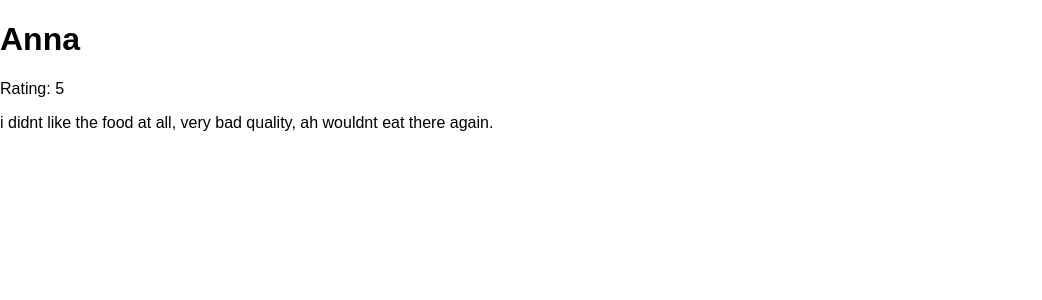
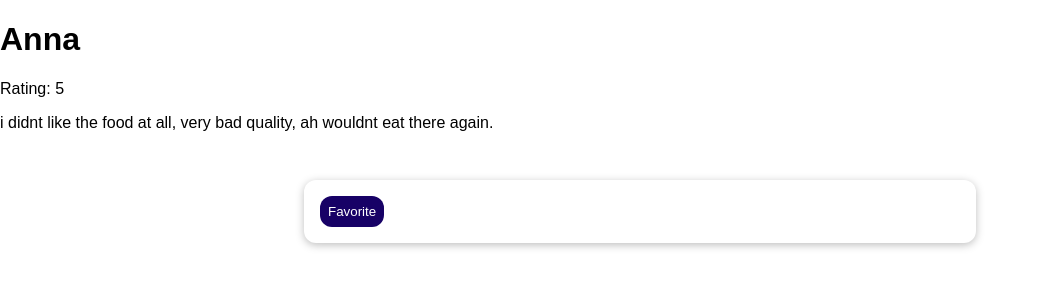
Before and after one commit to AbdallaXO/feedback, a Django app: page /review/3/ in a window 1280 px wide. Shown: the top 300 px of the page, without its empty margins (0-1042 px from the left). Run offline with Django 5.2, Linux system fonts and the light colour scheme; data comes from the database, SQL or seed files in the repository; both versions use the stored data as it was after the commit.

Commit message:
Added some basic sessions

```diff
--- a/feedback/settings.py
+++ b/feedback/settings.py
@@ -128,3 +128,5 @@ DEFAULT_AUTO_FIELD = "django.db.models.BigAutoField"
 MEDIA_ROOT = BASE_DIR / "data"
 
 MEDIA_URL = "/user-media/"
+
+# SESSION_COOKIE_AGE = "set in seconds, 120= 2 mins"
--- a/reviews/models.py
+++ b/reviews/models.py
@@ -12,7 +12,7 @@ class Review(models.Model):
     review_text = models.TextField()
 
     def __str__(self):
-        return f"{self.rating}/5 Review by {self.username}"
+        return f"Review by {self.username}: {self.rating}/5 - {self.review_text[:50]}..."
 
     class Meta:
         verbose_name_plural = "Review's"
--- a/reviews/templates/reviews/single_review.html
+++ b/reviews/templates/reviews/single_review.html
@@ -5,4 +5,13 @@
 <h1>{{review.username}}</h1>
 <p>Rating: {{review.rating}} </p>
 <p>{{review.review_text}}</p>
+{% if is_favorite %}
+<p>This is my favorite!</p>
+{% else %}
+<form action="/reviews/favorite" method="post">
+    {% csrf_token %}
+    <input type="hidden" name="review_id" value="{{review.id}}">
+    <button>Favorite</button>
+</form>
+{% endif %}
 {% endblock %}
--- a/reviews/urls.py
+++ b/reviews/urls.py
@@ -5,8 +5,8 @@ urlpatterns = [
     path("", views.ReviewView.as_view()),
     path("thank-you/", views.ThankYouView.as_view(), name="thank-you"),
     path("reviews", views.ReviewsListView.as_view()),
+    path("reviews/favorite", views.AddFavoriteView.as_view()),
     path("review/<int:pk>/", views.SingleReviewView.as_view(), name="review"),
-    path(
-        "review/update/<int:pk>/", views.UpdateForm.as_view(), name="update_review"
+    path("review/update/<int:pk>/", views.UpdateForm.as_view(), name="update_review"
     ),  # Add this line
 ]
--- a/reviews/views.py
+++ b/reviews/views.py
@@ -2,7 +2,7 @@ from django.shortcuts import render, HttpResponseRedirect
 from django.views import View
 from django.views.generic import TemplateView, ListView, DetailView
 from django.views.generic.edit import CreateView, UpdateView
-from django.urls import reverse_lazy
+from django.urls import reverse, reverse_lazy
 
 
 from .forms import ReviewForm
@@ -44,3 +44,21 @@ class ReviewsListView(ListView):
 class SingleReviewView(DetailView):
     template_name = "reviews/single_review.html"
     model = Review
+
+    def get_context_data(self, **kwargs):
+        context =  super().get_context_data(**kwargs)
+        loaded_review = self.object
+        request = self.request
+        favorite_id = request.session.get('favorite_review')
+        context['is_favorite'] =  favorite_id == str(loaded_review.id)
+        return context
+
+
+class AddFavoriteView(View):
+    def post(self, request):
+         review_id = request.POST['review_id']
+         request.session['favorite_review'] = review_id
+         return HttpResponseRedirect(reverse('review', args=[review_id]))
+
+"""Note, the Review_ID always gets stored as a STRING so when u referrence it
+convert other comparison to str or convert it to int"""
```
Also changed, not shown: db.sqlite3.
